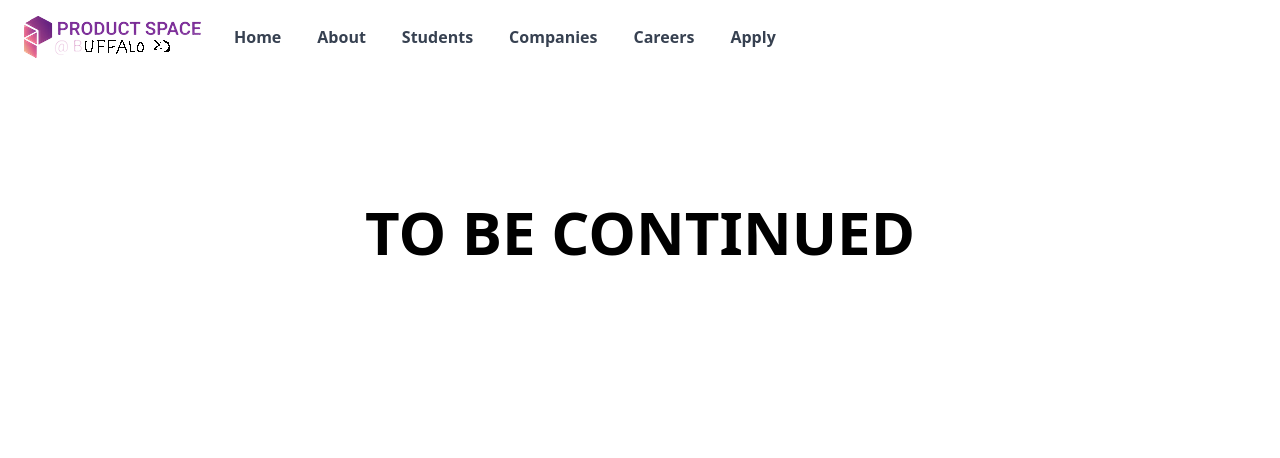
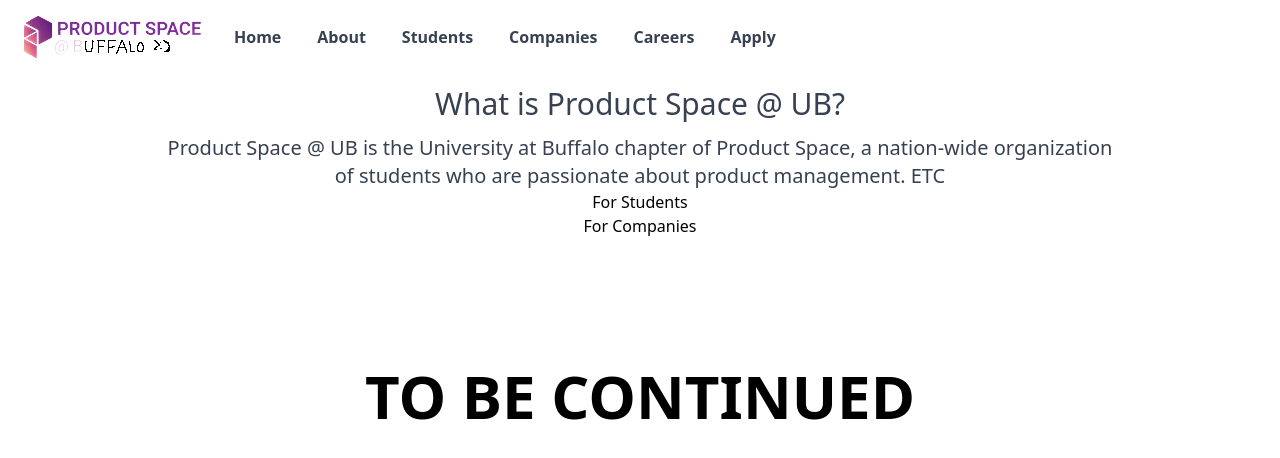
Before and after one commit to cameronjtoy/ProductSpace-UB, a React (Create React App) app: page /apply in a window 1280 px wide. Shown: the top 458 px of the page. Built offline with nearby package versions, Linux system fonts and the light colour scheme; the HTML template or start-up script is replaced by a standard one.

Commit message:
created more components

```diff
--- a/src/App.js
+++ b/src/App.js
@@ -1,11 +1,13 @@
 import './App.css';
 import { Header } from "./Components/Header/Header.jsx"
 import { Navbar } from "./Components/Navbar/Navbar.jsx"
+import { Home } from "./Components/Home/Home.jsx"
 
 function App() {
   return (
     <div className="App">
       <Navbar/>
+      <Home/>
       <Header/>
     </div>
 
--- /dev/null
+++ b/src/Components/Home/Home.jsx
@@ -0,0 +1,22 @@
+export const Home = () => {
+    return(
+        <div>
+            <div class="text-jost text-gray-700 mx-40 text-center">
+                <h3 class="text-3xl py-3" >What is Product Space @ UB?</h3>
+                <span class="text-xl">Product Space @ UB is the University at Buffalo chapter of Product Space, a nation-wide organization of students who are passionate about product management. ETC </span>
+            </div>
+
+            <div>
+                For Students
+            </div>
+
+            <div>
+                For Companies
+            </div>
+
+
+
+        </div>
+
+    )
+}
```
Also changed, not shown: src/Components/About/About.jsx (added), src/Components/Apply/Apply.jsx (added), src/Components/Students/Students.jsx (added).
